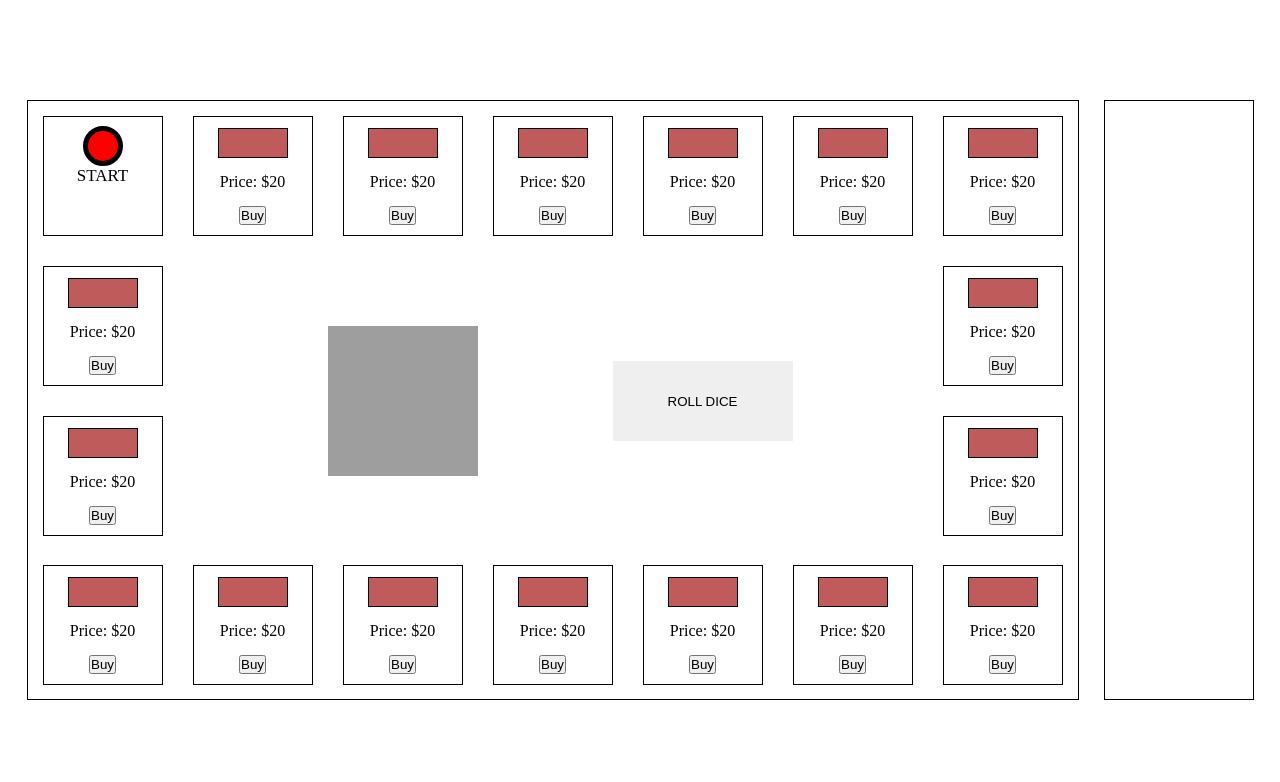
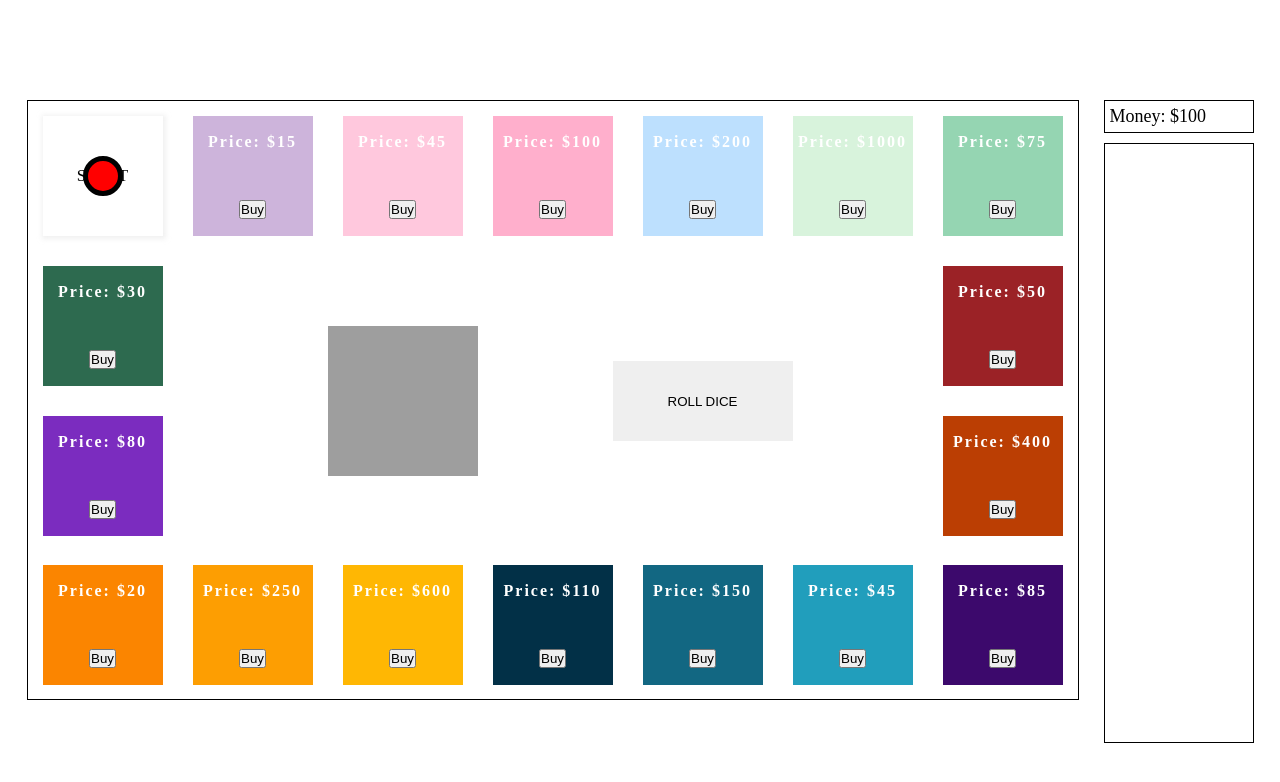
Before and after one commit to giedriusstane/rollDiceGame, a React (Vite) app: page /game in a window 1280 px wide. Shown: the top 782 px of the page. Built offline with nearby package versions, Linux system fonts and the light colour scheme; grey boxes are pictures that could not be loaded.

Commit message:
player movement update

```diff
--- a/components/BoughtStreetsCards.jsx
+++ b/components/BoughtStreetsCards.jsx
@@ -1,7 +1,21 @@
 import React from "react";
+import { useSelector } from "react-redux";
 
 const BoughtStreetsCards = () => {
-  return <div className="bought-streets-cards"></div>;
+  const moneyAmountData = useSelector((state) => state.game.moneyAmount);
+  const boughtStreetsData = useSelector((state) => state.game.boughtStreets);
+  console.log(boughtStreetsData);
+
+  return (
+    <div>
+      <div className="money">Money: ${moneyAmountData}</div>
+      <div className="bought-streets-cards">
+        {/* {boughtStreetsData.map((street) => (
+          <div>{street.streetColor}</div>
+        ))} */}
+      </div>
+    </div>
+  );
 };
 
 export default BoughtStreetsCards;
--- a/components/Cell.jsx
+++ b/components/Cell.jsx
@@ -1,11 +1,30 @@
 import React from "react";
+import PlayerFigure from "./PlayerFigure";
+import { useDispatch, useSelector } from "react-redux";
+import { updateMoneyAmount } from "../features/game";
+import { updateBoughtStreets } from "../features/game";
 
-const Cell = () => {
+const Cell = ({ id, opacityPlayer, price, bgColor }) => {
+  const moneyAmountData = useSelector((state) => state.game.moneyAmount);
+  const dispatch = useDispatch();
+
+  const handleBuyClick = () => {
+    if (opacityPlayer === 1 && moneyAmountData >= price) {
+      dispatch(updateMoneyAmount(moneyAmountData - price));
+      dispatch(
+        updateBoughtStreets({ streetPrice: price, streetColor: bgColor })
+      );
+      console.log("sold");
+    }
+  };
+
   return (
-    <div className="cell">
-      <div className="cell-color-box"></div>
-      <div className="cell-price">Price: $20</div>
-      <button className="btn-cell-buy">Buy</button>
+    <div className="cell" id={id} style={{ backgroundColor: bgColor }}>
+      <PlayerFigure opacityValue={opacityPlayer} />
+      <div className="cell-price">Price: ${price}</div>
+      <button onClick={handleBuyClick} className="btn-cell-buy">
+        Buy
+      </button>
     </div>
   );
 };
--- a/components/MainGameBoard.jsx
+++ b/components/MainGameBoard.jsx
@@ -2,38 +2,124 @@ import React from "react";
 import Cell from "./Cell";
 import Dice from "./Dice";
 import RollDiceBtn from "./RollDiceBtn";
-import PlayerFigure from "./PlayerFigure";
 import StartCell from "./StartCell";
+import { useSelector } from "react-redux";
 
 const MainGameBoard = () => {
+  const playerOnCellData = useSelector((state) => state.game.playerOnCell);
+
   return (
     <div className="main-game-board">
-      <PlayerFigure />
       <div className="box-1">
-        <StartCell />
-        <Cell />
-        <Cell />
-        <Cell />
-        <Cell />
-        <Cell />
-        <Cell />
+        <StartCell opacityPlayer={playerOnCellData === 0 ? 1 : 0} />
+        <Cell
+          id="c-0"
+          opacityPlayer={playerOnCellData === 1 ? 1 : 0}
+          price={15}
+          bgColor={"#CDB4DB"}
+        />
+        <Cell
+          id="c-1"
+          opacityPlayer={playerOnCellData === 2 ? 1 : 0}
+          price={45}
+          bgColor={"#FFC8DD"}
+        />
+        <Cell
+          id="c-2"
+          opacityPlayer={playerOnCellData === 3 ? 1 : 0}
+          price={100}
+          bgColor={"#FFAFCC"}
+        />
+        <Cell
+          id="c-3"
+          opacityPlayer={playerOnCellData === 4 ? 1 : 0}
+          price={200}
+          bgColor={"#BDE0FE"}
+        />
+        <Cell
+          id="c-4"
+          opacityPlayer={playerOnCellData === 5 ? 1 : 0}
+          price={1000}
+          bgColor={"#D8F3DC"}
+        />
+        <Cell
+          id="c-5"
+          opacityPlayer={playerOnCellData === 6 ? 1 : 0}
+          price={75}
+          bgColor={"#95D5B2"}
+        />
       </div>
       <div className="box-2">
-        <Cell />
-        <Cell />
+        <Cell
+          id="c-6"
+          opacityPlayer={playerOnCellData === 17 ? 1 : 0}
+          price={30}
+          bgColor={"#2D6A4F"}
+        />
+        <Cell
+          id="c-7"
+          opacityPlayer={playerOnCellData === 16 ? 1 : 0}
+          price={80}
+          bgColor={"#7B2CBF"}
+        />
       </div>
       <div className="box-3">
-        <Cell />
-        <Cell />
+        <Cell
+          id="c-8"
+          opacityPlayer={playerOnCellData === 7 ? 1 : 0}
+          price={50}
+          bgColor={"#9B2226"}
+        />
+        <Cell
+          id="c-9"
+          opacityPlayer={playerOnCellData === 8 ? 1 : 0}
+          price={400}
+          bgColor={"#BB3E03"}
+        />
       </div>
       <div className="box-4">
-        <Cell />
-        <Cell />
-        <Cell />
-        <Cell />
-        <Cell />
-        <Cell />
-        <Cell />
+        <Cell
+          id="c-10"
+          opacityPlayer={playerOnCellData === 15 ? 1 : 0}
+          price={20}
+          bgColor={"#FB8500"}
+        />
+        <Cell
+          id="c-11"
+          opacityPlayer={playerOnCellData === 14 ? 1 : 0}
+          price={250}
+          bgColor={"#FD9E02"}
+        />
+        <Cell
+          id="c-12"
+          opacityPlayer={playerOnCellData === 13 ? 1 : 0}
+          price={600}
+          bgColor={"#FFB703"}
+        />
+        <Cell
+          id="c-13"
+          opacityPlayer={playerOnCellData === 12 ? 1 : 0}
+          price={110}
+          bgColor={"#023047"}
+        />
+        <Cell
+          id="c-14"
+          opacityPlayer={playerOnCellData === 11 ? 1 : 0}
+          price={150}
+          bgColor={"#126782"}
+        />
+        <Cell
+          id="c-15"
+          opacityPlayer={playerOnCellData === 10 ? 1 : 0}
+          price={45}
+          bgColor={"#219EBC"}
+        />
+        <Cell
+          id="c-16"
+          opacityPlayer={playerOnCellData === 9 ? 1 : 0}
+          price={85}
+          bgColor={"#3C096C"}
+        />
       </div>
       <div className="box-5">
         <Dice />
--- a/components/PlayerFigure.jsx
+++ b/components/PlayerFigure.jsx
@@ -1,7 +1,7 @@
-import React from "react";
-
-const PlayerFigure = () => {
-  return <div className="player-figure"></div>;
+const PlayerFigure = ({ opacityValue }) => {
+  return (
+    <div className="player-figure" style={{ opacity: opacityValue }}></div>
+  );
 };
 
 export default PlayerFigure;
--- a/components/RollDiceBtn.jsx
+++ b/components/RollDiceBtn.jsx
@@ -1,14 +1,32 @@
-import React from "react";
-import { useDispatch } from "react-redux";
+import React, { useEffect, useState } from "react";
+import { useDispatch, useSelector } from "react-redux";
 import { updateDiceNumber } from "../features/game";
+import { updatePlayerOnCell } from "../features/game";
+import { updateMoneyAmount } from "../features/game";
 
 const RollDiceBtn = () => {
   const dispatch = useDispatch();
+  const playerOnCellData = useSelector((state) => state.game.playerOnCell);
+  const moneyAmountData = useSelector((state) => state.game.moneyAmount);
+
+  const [movesCount, setMovesCount] = useState(0);
 
   const handleRollDiceClick = () => {
     let randomNumber = Math.floor(Math.random() * 6) + 1;
+    setMovesCount(movesCount + randomNumber);
     dispatch(updateDiceNumber(randomNumber));
+    dispatch(updatePlayerOnCell(playerOnCellData + randomNumber));
   };
+
+  useEffect(() => {
+    //console.log(playerOnCellData);
+    if (movesCount > 17) {
+      dispatch(updateMoneyAmount(moneyAmountData + 200));
+      setMovesCount(0);
+    }
+    console.log("moneyy", moneyAmountData);
+    console.log("moves", movesCount);
+  }, [playerOnCellData]);
 
   return (
     <button onClick={handleRollDiceClick} className="btn-roll-dice">
--- a/components/StartCell.jsx
+++ b/components/StartCell.jsx
@@ -1,7 +1,12 @@
 import React from "react";
+import PlayerFigure from "./PlayerFigure";
 
-const StartCell = () => {
-  return <div className="cell start-cell">Start</div>;
+const StartCell = ({ opacityPlayer }) => {
+  return (
+    <div className="cell start-cell">Start
+      <PlayerFigure opacityValue={opacityPlayer} />
+    </div>
+  );
 };
 
 export default StartCell;
--- a/features/game.jsx
+++ b/features/game.jsx
@@ -3,6 +3,9 @@ import { createSlice } from "@reduxjs/toolkit";
 const initialState = {
   selectedFigure: "",
   diceNumber: 0,
+  playerOnCell: 0,
+  moneyAmount: 100,
+  boughtStreets: [],
 };
 
 export const gameSlice = createSlice({
@@ -17,8 +20,29 @@ export const gameSlice = createSlice({
     updateDiceNumber: (state, action) => {
       state.diceNumber = action.payload;
     },
+
+    updatePlayerOnCell: (state, action) => {
+      state.playerOnCell = action.payload;
+      if (state.playerOnCell > 17) {
+        state.playerOnCell = state.playerOnCell - 18;
+      }
+    },
+
+    updateMoneyAmount: (state, action) => {
+      state.moneyAmount = action.payload;
+    },
+
+    updateBoughtStreets: (state, action) => {
+      state.boughtStreets = action.payload;
+    },
   },
 });
 
-export const { updateSlectedFigure, updateDiceNumber } = gameSlice.actions;
+export const {
+  updateSlectedFigure,
+  updateDiceNumber,
+  updatePlayerOnCell,
+  updateMoneyAmount,
+  updateBoughtStreets
+} = gameSlice.actions;
 export default gameSlice.reducer;
--- a/src/App.css
+++ b/src/App.css
@@ -44,7 +44,7 @@
   display: grid;
   grid-template-columns: repeat(7, 1fr);
   grid-template-rows: 150px 150px 150px;
-  position: relative;
+  background-color: rgb(255, 255, 255);
 }
 
 .main-game-board .box-1 {
@@ -120,11 +120,10 @@
   display: flex;
   flex-direction: column;
   align-items: center;
-  justify-content: center;
+  justify-content: space-around;
   gap: 15px;
   width: 120px;
   height: 120px;
-  border: 1px solid black;
 }
 
 .cell-color-box {
@@ -141,8 +140,6 @@
   object-fit: cover;
   width: 150px;
   height: 150px;
-
-
 }
 
 .btn-roll-dice {
@@ -152,8 +149,6 @@
   text-transform: uppercase;
 }
 
-
-
 .player-figure {
   width: 40px;
   height: 40px;
@@ -161,11 +156,24 @@
   background-color: red;
   border: 5px solid black;
   position: absolute;
-  top: 25px;
-  left: 55px;
+  transition-duration: 1s;
 }
 
 .start-cell {
   text-transform: uppercase;
   font-size: 17px;
+  box-shadow: 1px 1px 5px 2px rgba(213, 213, 213, 0.363);
 }
+
+.money {
+  border: 1px solid black;
+  font-size: 18px;
+  padding: 5px;
+  margin-bottom: 10px;
+}
+
+.cell-price {
+  color: white;
+  font-weight: bold;
+  letter-spacing: 2px;
+}
```
